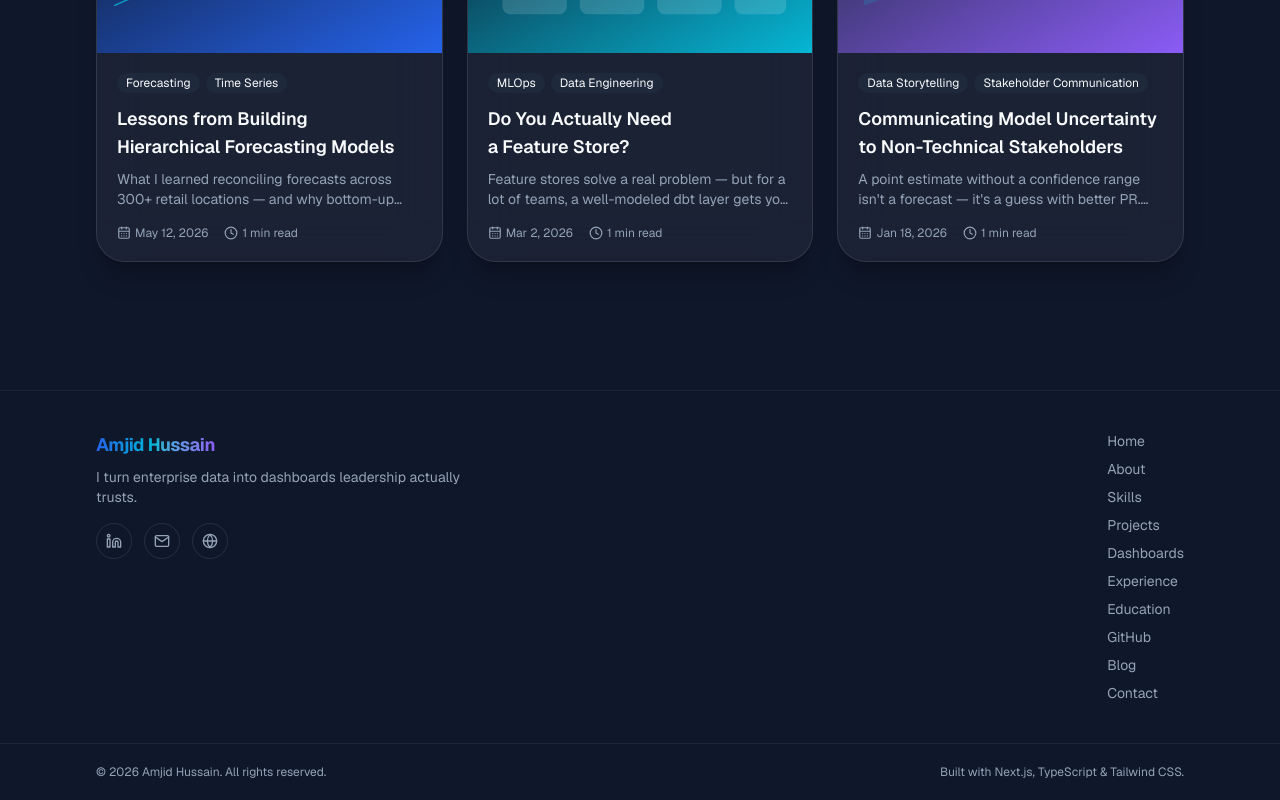
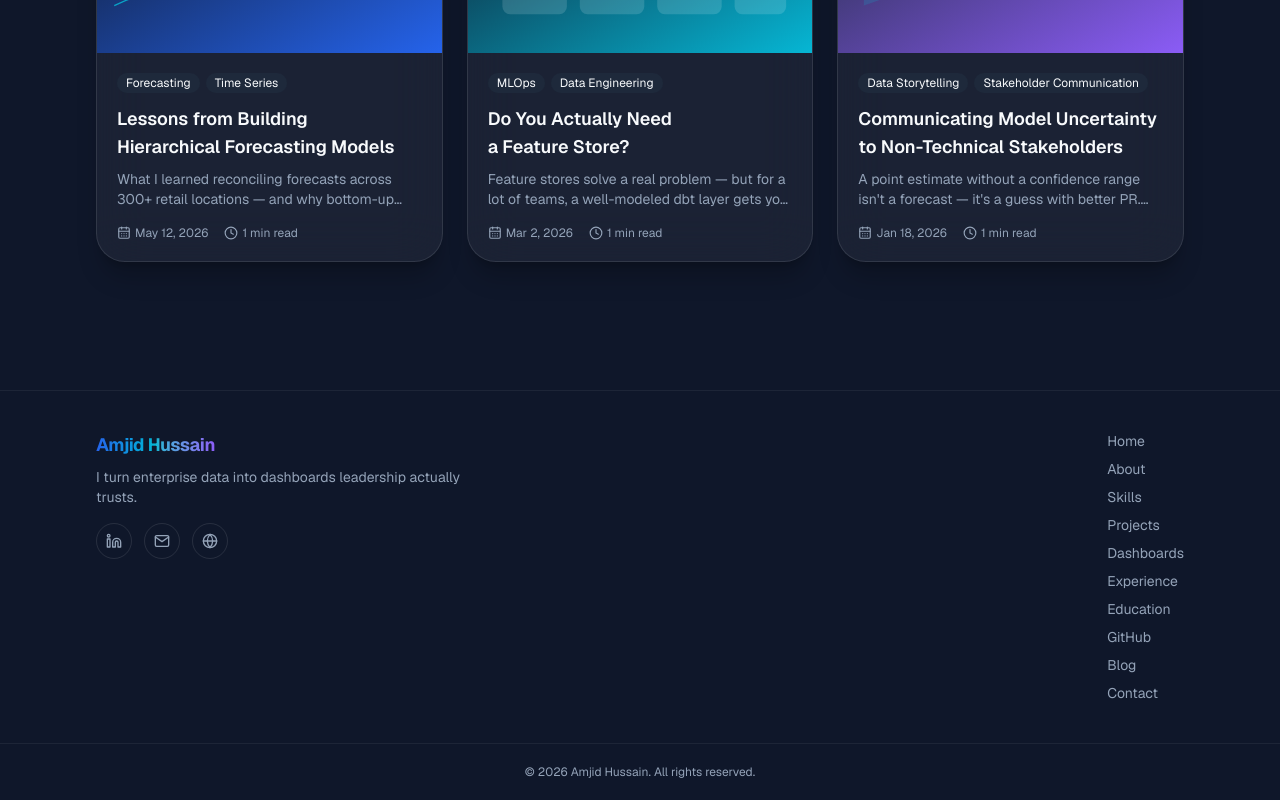
Before and after one commit to engramjid/portfolio-website, a Next.js app: page /blog in a window 1280 px wide. Shown: the part 448-1248 px from the top of the page. Built offline with nearby package versions, Linux system fonts and the light colour scheme; no server answers.

Commit message:
Remove tech-stack line from footer
Co-Authored-By: Claude Sonnet 5 <noreply@anthropic.com>

```diff
--- a/src/components/layout/footer.tsx
+++ b/src/components/layout/footer.tsx
@@ -48,11 +48,10 @@ export function Footer() {
       </div>
 
       <div className="border-border/60 border-t">
-        <div className="section-container text-muted-foreground flex flex-col items-center justify-between gap-2 py-5 text-xs sm:flex-row">
+        <div className="section-container text-muted-foreground flex items-center justify-center gap-2 py-5 text-xs">
           <p>
             &copy; {year} {siteConfig.name}. All rights reserved.
           </p>
-          <p>Built with Next.js, TypeScript &amp; Tailwind CSS.</p>
         </div>
       </div>
     </footer>
```
